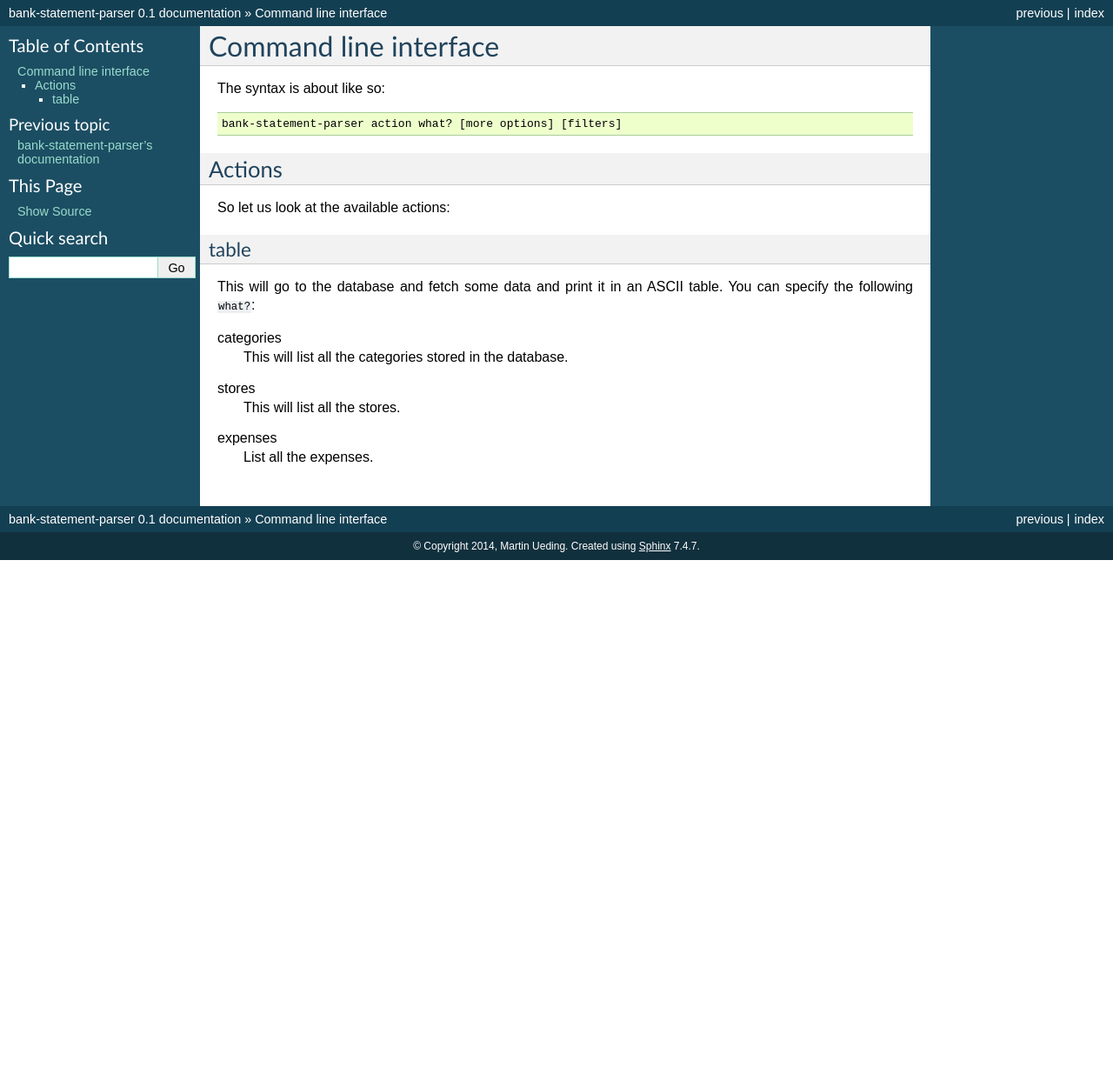
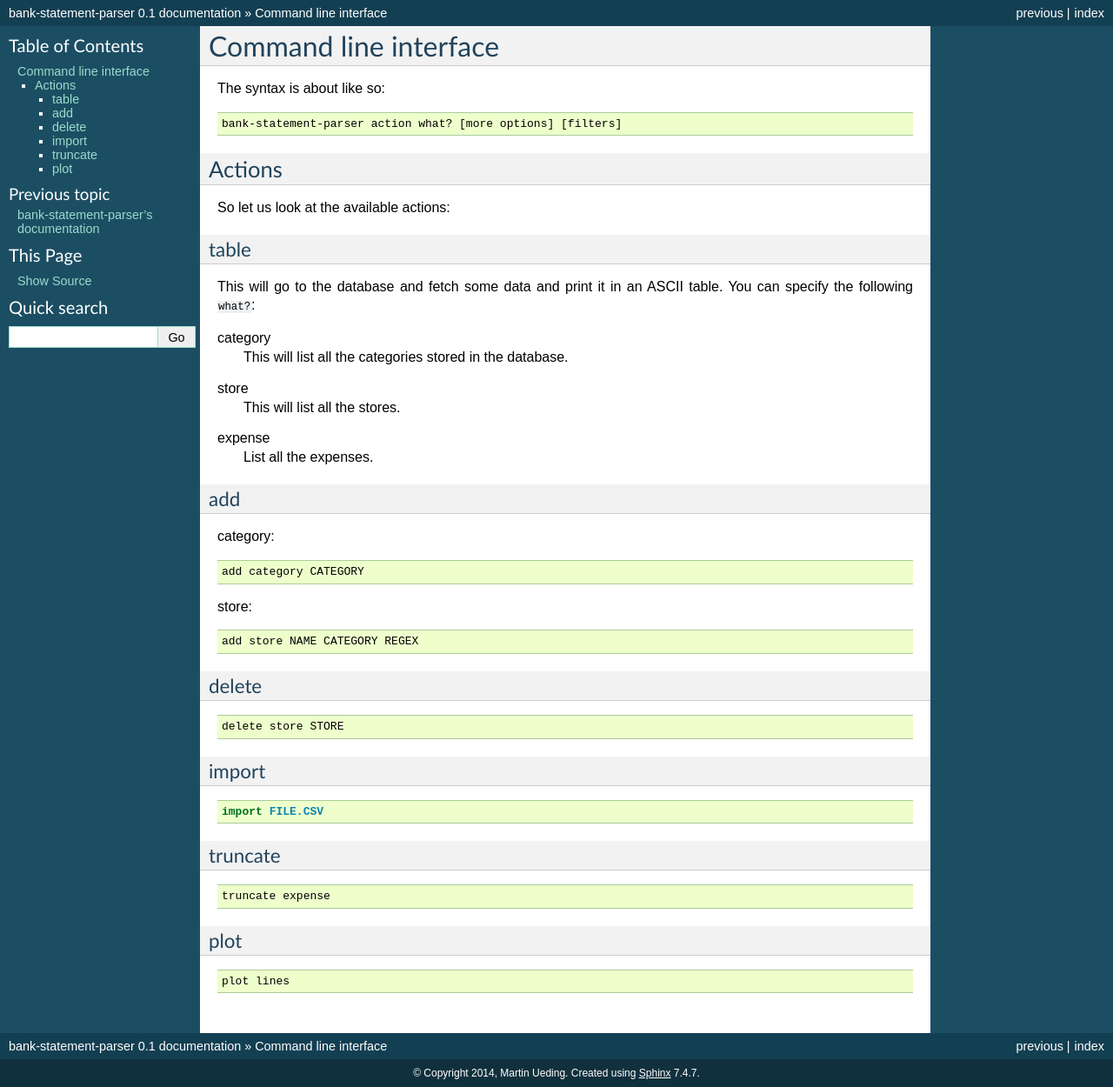
Before and after one commit to martin-ueding/bank-statement-parser, a Sphinx documentation site: the page built from doc/cli.rst, in a window 1280 px wide. Shown: the whole page at 87% size. Built offline with Sphinx 7.4.7, drawn with Linux system fonts in a browser that asks for light colours; before the commit the page ends 900 px from its top, so only the background shows below that.

Commit message:
Expand on documentation

```diff
--- a/doc/cli.rst
+++ b/doc/cli.rst
@@ -20,13 +20,53 @@ table
 This will go to the database and fetch some data and print it in an ASCII
 table. You can specify the following ``what?``:
 
-categories
+category
     This will list all the categories stored in the database.
 
-stores
+store
     This will list all the stores.
 
-expenses
+expense
     List all the expenses.
 
+add
+---
+
+category::
+
+    add category CATEGORY
+
+store::
+
+    add store NAME CATEGORY REGEX
+
+delete
+------
+
+::
+
+    delete store STORE
+
+import
+------
+
+::
+
+    import FILE.CSV
+
+truncate
+--------
+
+::
+
+    truncate expense
+
+plot
+----
+
+::
+
+    plot lines
+
+
 .. vim: spell tw=79
```
